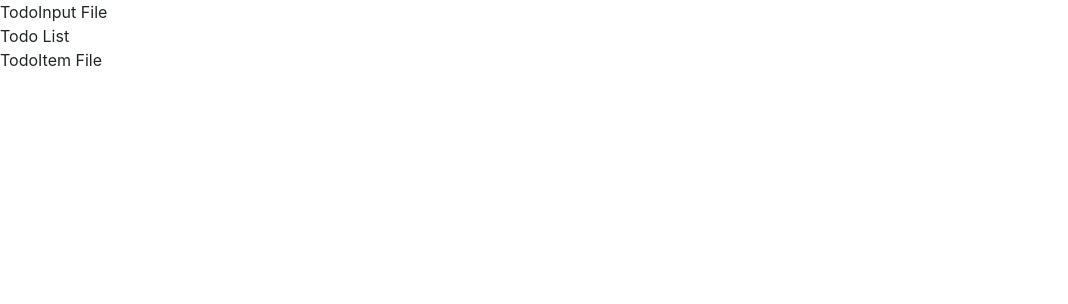
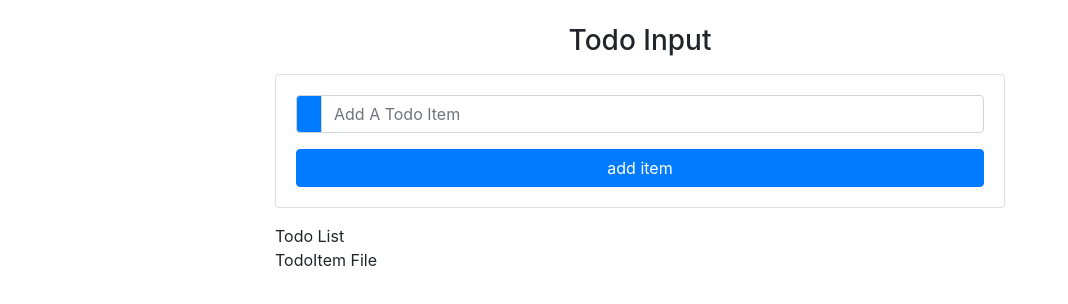
Before and after one commit to amoljore7/28-Todo-List-App, a React (Create React App) app: page / in a window 1280 px wide. Shown: the top 304 px of the page, without its empty margins (0-1068 px from the left). Built offline with nearby package versions, Linux system fonts and the light colour scheme.

Commit message:
WIP - Worked on TodoInput componets UI part

```diff
--- a/src/App.js
+++ b/src/App.js
@@ -3,6 +3,7 @@
 import TodoList from './components/TodoList';
 
 import 'bootstrap/dist/css/bootstrap.min.css';
+import uuid from 'uuid';
 
 class App extends Component {
 
@@ -12,13 +13,19 @@
   }
 
   componentWillUnmount() {
-console.log(">>>inside of component Will Mount>>>");
+    console.log(">>>inside of component Will Mount>>>");
   }
   render() {
     return (
-      <div>
-          <TodoInput />
-          <TodoList />
+      <div className="container">
+        <div className="row">
+          <div className="col=10 mx-auto col-md-8 mt-4">
+            <h3 className="text-capitalize text-center">todo input</h3>
+            <TodoInput />
+            <TodoList />
+          </div>
+        </div>
+
       </div>
     );
   }
--- a/src/components/TodoInput.js
+++ b/src/components/TodoInput.js
@@ -1,10 +1,22 @@
 import React, { Component } from 'react';
 
 class TodoInput extends Component {
-    render(){
-        return(
+    render() {
+        return (
             <React.Fragment>
-                TodoInput File
+                <div className="card card-body my-3">
+                    <form>
+                        <div className="input-group">
+                            <div className="input-group-prepend">
+                                <div className="input-group-text bg-primary text-white">
+                                    <i className="fas fa-book" />
+                                </div>
+                            </div>
+                            <input type="text" className="form-control text-capitalize" placeholder="add a todo item" />
+                        </div>
+                        <button type="submit" className="btn btn-block btn-primary mt-3"> add item</button>
+                    </form>
+                </div>
             </React.Fragment>
         )
     }
```
